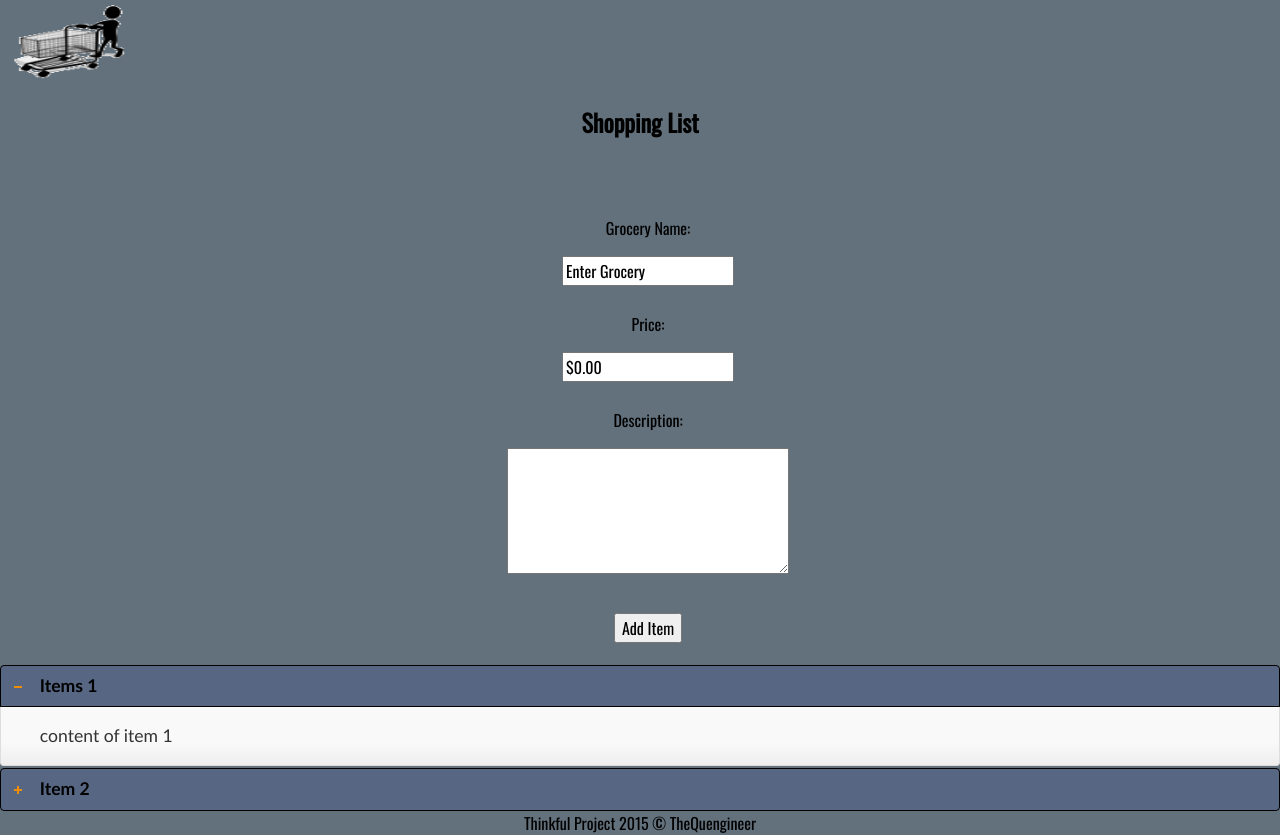
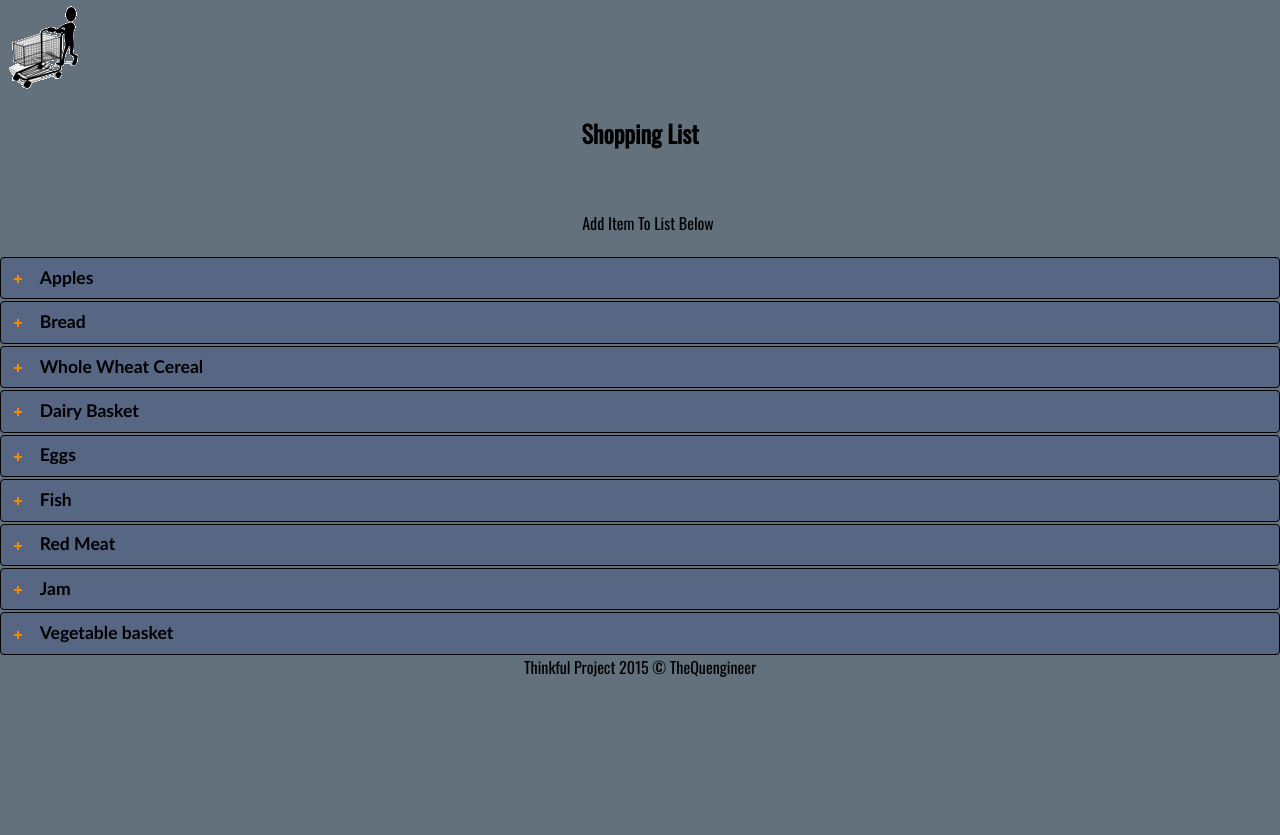
Before and after one commit to TheQuengineer/thinkful-shopping-cart, a plain HTML site: page index.html in a window 1280 px wide. After the commit the page ends 800 px from the top, so only its background shows below. Drawn offline with nearby package versions, Linux system fonts and the light colour scheme.

Commit message:
added final functionality to shopping cart

```diff
--- a/css/main.css
+++ b/css/main.css
@@ -1,5 +1,5 @@
 @import url(http://fonts.googleapis.com/css?family=Oswald);
-#accordion-item-name {
+.outeraccordion {
     color: black;
     background: rgba(58, 77, 145, 0.3);
     border-color: black;
@@ -10,10 +10,13 @@
     margin: 0px auto 0px auto;
     padding: 30px 10px 20px 10px;
 }
-
-#logo-image img {
-  width: 143px;
-  height: 79px;
+img.item-image {
+    width: 100px;
+    height: 100px;
+    margin-left: 50px;
+    border-style: solid;
+    border-width: 5px;
+    border-color: rgba(0, 20, 47, 0.3);
 }
 body {
     background-color: rgba(33, 54, 69, 0.7);
--- a/index.html
+++ b/index.html
@@ -4,11 +4,6 @@
 <head>
     <meta charset="UTF-8">
     <title>Thinkful Shopping Cart</title>
-    <header id="page-header">
-        <section id="logo-image">
-            <img src="images/shopping-cart.gif">
-        </section>
-    </header>
     <link rel="stylesheet" type="text/css" href="css/normalize.css">
     <link rel="stylesheet" type="text/css" href="css/jquery-ui.css">
     <link rel="stylesheet" type="text/css" href="css/jquery-ui.min.css">
@@ -21,39 +16,78 @@
 </head>
 
 <body>
+    <header id="page-header">
+        <section id="logo-image">
+            <img src="images/shopping-cart.gif">
+        </section>
+    </header>
     <center>
-      <h2>Shopping List</h2>
+        <h2>Shopping List</h2>
         <section id="item-form">
-            <form action="js/add-validator.js">
-                <ul>
-                    <li>
-                        <p>Grocery Name:</p>
-                        <input type="txt" name="groceryname" id="grocery-name-field" value="Enter Grocery" onClick="this.value='';">
-                    </li>
-                    <li>
-                        <p>Price:</p>
-                        <input type="txt" name="price" value="$0.00" onClick="this.value='';" id="grocery-price-field">
-                    </li>
-                    <li>
-                        <p>Description:</p>
-                        <textarea name="descriptionTextBox" cols="35" rows="5">
-                        </textarea>
-                    </li>
-                    <br>
-                    <li>
-                        <input type="submit" onclick="add-item.js" value="Add Item">
-                    </li>
-                </ul>
-            </form>
+
+            <ul id="sortable">
+            </ul>
+
 
         </section>
     </center>
     <section id="item-list">
         <div id="accordion">
-            <h4 id="accordion-item-name">Items 1</h4>
-            <div>content of item 1</div>
-            <h4 id="accordion-item-name">Item 2<i></i></h4>
-            <div>content of item 2</div>
+            <h4 class="outeraccordion" id="accordion-item-apple">Apples</h4>
+            <div>
+                <input type="checkbox" class="item-checkbox" data-header="Apples">
+                <p class="fa fa-cart-plus"> Enjoy Delicious all natrual granny Apples From South America.
+                    <img class="item-image" src="images/apple_granny_smith.jpg" align="middle">
+                </p>
+            </div>
+            <h4 class="outeraccordion" id="accordion-item-bread"> Bread </h4>
+            <div>
+                <input type="checkbox" class="item-checkbox" data-header="Bread">
+                <p class="fa fa-cart-plus">Baked Fresh daliy, try some of our wonderful bread with your favorite meals.<img class="item-image" src="images/bread.jpg" align="middle">
+                </p>
+            </div>
+            <h4 class="outeraccordion" id="accordion-item-wwcereal">Whole Wheat Cereal</h4>
+            <div>
+                <input type="checkbox" class="item-checkbox" data-header="Whole Wheat Cereal">
+                <p class="fa fa-cart-plus">Wake up to some of our natural whole wheat cereal.<img class="item-image" src="images/cereal.jpg" align="middle">
+                </p>
+            </div>
+            <h4 class="outeraccordion" id="accordion-item-dairy">Dairy Basket</h4>
+            <div>
+                <input type="checkbox" class="item-checkbox" data-header="Dairy Basket">
+                <p class="fa fa-cart-plus">Order our basket of dary items<img class="item-image" src="images/dairy.png" align="middle">
+                </p>
+            </div>
+            <h4 class="outeraccordion" id="accordion-item-eggs">Eggs</h4>
+            <div>
+                <input type="checkbox" class="item-checkbox" data-header="Eggs">
+                <p class="fa fa-cart-plus">Our Eggs are all free range. They are curelty free as well.<img class="item-image" src="images/eggs.jpg" align="middle">
+                </p>
+            </div>
+            <h4 class="outeraccordion" id="accordion-item-fish">Fish</h4>
+            <div>
+                <input type="checkbox" class="item-checkbox" data-header="Fish">
+                <p class="fa fa-cart-plus">Try our fresh water fish selection. No added Hormones!!<img class="item-image" src="images/fish.jpg" align="middle">
+                </p>
+            </div>
+            <h4 class="outeraccordion" id="accordion-item-meat">Red Meat</h4>
+            <div>
+                <input type="checkbox" class="item-checkbox" data-header="Red Meat">
+                <p class="fa fa-cart-plus">Our Delicious meat come from locally raised grass fed animals<img class="item-image" src="images/red-meat.jpeg" align="middle">
+                </p>
+            </div>
+            <h4 class="outeraccordion" id="accordion-item-jam">Jam</h4>
+            <div>
+                <input type="checkbox" class="item-checkbox" data-header="Jam">
+                <p class="fa fa-cart-plus">Try our <b>Brand New</b> home made jam made from fresh fruits!<img class="item-image" src="images/jam.jpg" align="middle">
+                </p>
+            </div>
+            <h4 class="outeraccordion" id="accordion-item-veggies">Vegetable basket</h4>
+            <div>
+                <input type="checkbox" class="item-checkbox" data-header="Vegetables">
+                <p class="fa fa-cart-plus">Every single one of our vegetables are straight from our garden. With no pesticides<img class="item-image" src="images/veggies.jpg" align="middle">
+                </p>
+            </div>
         </div>
     </section>
 
--- a/js/main.js
+++ b/js/main.js
@@ -1,10 +1,24 @@
 (function() {
     $("#accordion").accordion({
+        active: false,
         header: "h4",
         collapsible: true,
-        icons: { "header": "ui-icon-plus", "activeHeader": "ui-icon-minus"}
+        icons: {
+            "header": "ui-icon-plus",
+            "activeHeader": "ui-icon-minus"
+        }
     });
-    $("#grocery-name-field").autocomplete({
-        source: ["Eggs", "Milk", "Flour", "Beans", "Cereal", "PaperTowels", "Snacks", "Dairy", "Meat", "Fish", "Bread", "Jam", "ZephraHills Drinking Water"]
+
+    var list = $("ul#sortable");
+    if (list.size() < 2) {
+        list.append('<li>' + ' Add Item To List Below' + '</li>');
+    }
+
+    $(".item-checkbox").click(function(event) {
+        event.preventDefault();
+        $(this).fadeOut("slow");
+        $(this).siblings("p.fa.fa-cart-plus").fadeOut("slow");
+        $("ul#sortable").append('<li>' + $(this).data("header")+ '</li>');
     });
+    $("#sortable").sortable();
 }());
```
Also changed, not shown: images/apple_granny_smith.jpg (added), images/cereal.jpg (added), images/fish.jpg (added), images/jam.jpg (added), images/red-meat.jpeg (added), images/veggies.jpg (added), 3 other files.
